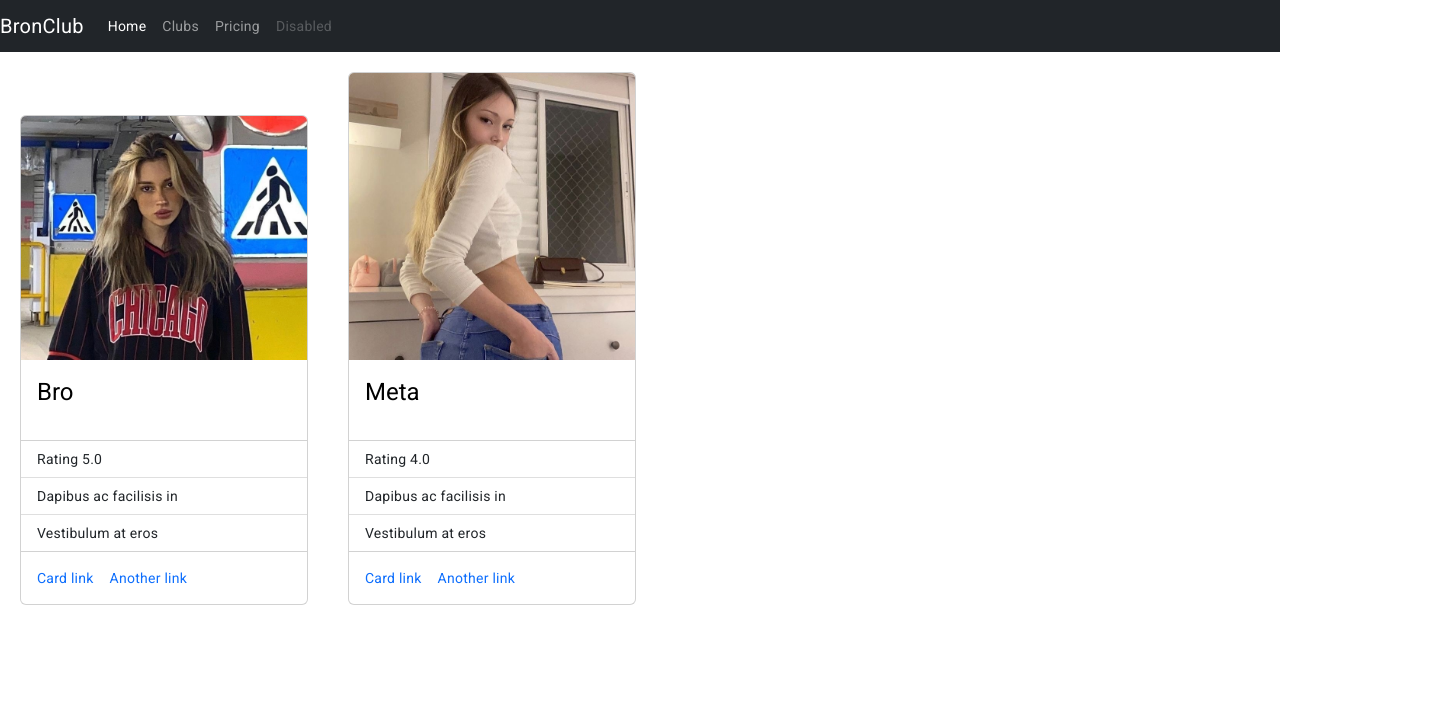
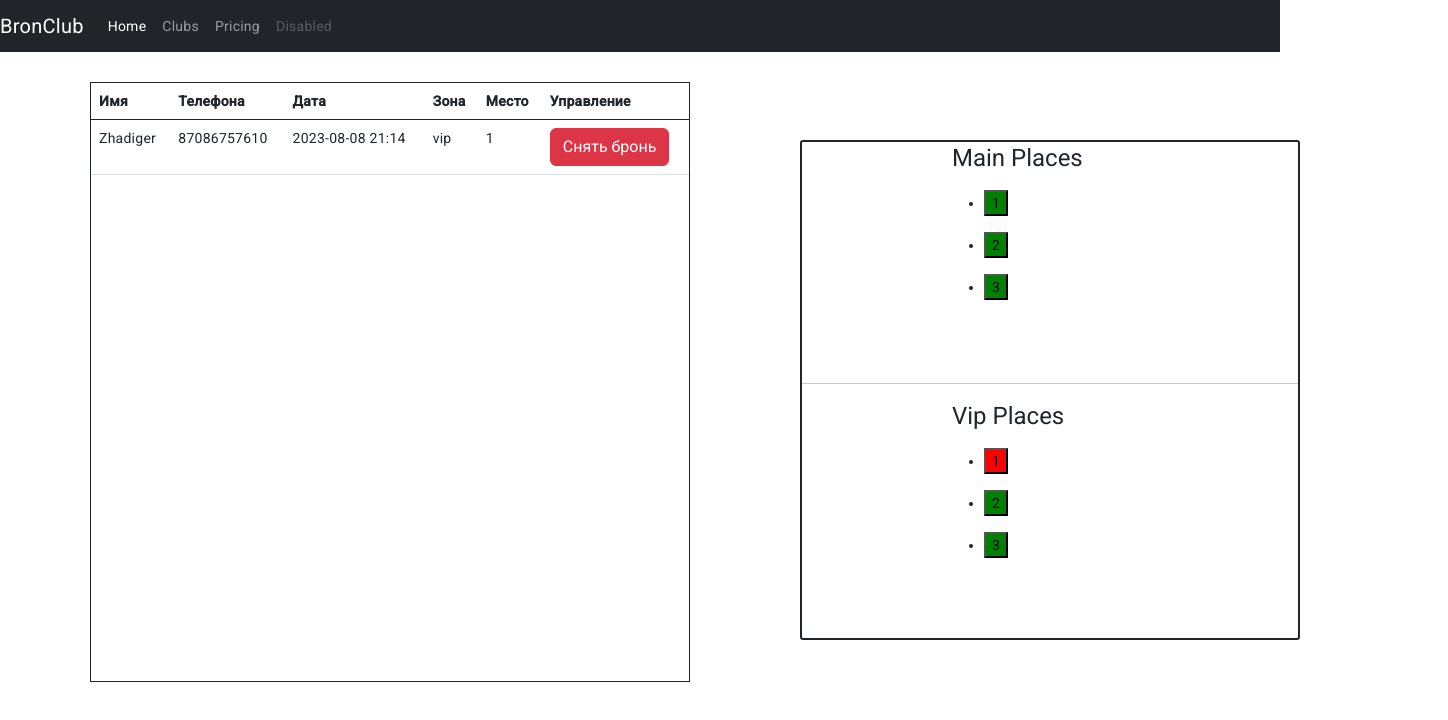
Before and after one commit to Zhadi-1-s/BronClub, an Angular app: page /admin/1 in a window 1280 px wide. Before the commit this address led to /clubs. Shown: the top 720 px of the page, 1448 px wide, since content can reach past the window. Built offline with nearby package versions, Linux system fonts and the light colour scheme; data requests are answered from the project's data file.

Commit message:
second commit

```diff
--- a/server/db.json
+++ b/server/db.json
@@ -11,15 +11,15 @@
             "places": [
               {
                 "place_id": 1,
-                "availability": "booked"
+                "availability": "available"
               },
               {
                 "place_id": 2,
-                "availability": "booked"
+                "availability": "available"
               },
               {
                 "place_id": 3,
-                "availability": "booked"
+                "availability": "available"
               }
             ]
           },
@@ -31,7 +31,7 @@
               },
               {
                 "place_id": 2,
-                "availability": "booked"
+                "availability": "available"
               },
               {
                 "place_id": 3,
@@ -53,7 +53,7 @@
             "places": [
               {
                 "place_id": 1,
-                "availability": "booked"
+                "availability": "available"
               },
               {
                 "place_id": 2,
@@ -61,7 +61,11 @@
               },
               {
                 "place_id": 3,
-                "availability": "booked"
+                "availability": "available"
+              },
+              {
+                "place_id": 4,
+                "availability": "available"
               }
             ]
           },
@@ -77,7 +81,7 @@
               },
               {
                 "place_id": 3,
-                "availability": "booked"
+                "availability": "available"
               }
             ]
           }
@@ -87,42 +91,18 @@
   ],
   "users": [
     {
-      "id:": 1,
+      "id": "ca19eef2-3690-4b6f-b5a1-4ccff08df654",
       "clubId": 1,
-      "userName": "firstUser",
+      "userName": "Zhadiger",
       "telephone": "87086757610",
+      "date": "2023-08-08",
+      "time": "21:14",
+      "area": "vip",
+      "place": {
+        "place_id": 1,
+        "availability": "booked"
+      },
       "placeId": 1
-    },
-    {
-      "id": 2,
-      "clubId": 2,
-      "userName": "secondUser",
-      "telephone": "87776442004",
-      "placeId": 3
-    },
-    {
-      "id": "6dd89365-daa1-4646-a6a9-4d6d50e0b475",
-      "clubId": 2,
-      "placeId": 2
-    },
-    {
-      "id": "818a4a6f-0520-4df5-a38d-b3014b738034",
-      "clubId": 1,
-      "placeId": 3
-    },
-    {
-      "id": "3e154de1-154c-48df-b243-83d94bf75083",
-      "clubId": 1,
-      "userName": "",
-      "telephone": "",
-      "placeId": 3
-    },
-    {
-      "id": "8f67c886-3159-400d-a346-144c5ebb604f",
-      "clubId": 2,
-      "userName": "Zhadiger",
-      "telephone": "877755566644",
-      "placeId": 2
     }
   ]
 }
--- a/src/app/app-routing.module.ts
+++ b/src/app/app-routing.module.ts
@@ -13,6 +13,7 @@ const routes: Routes = [
   {path:'clubs/:id',component:ClubComponent},
   {path:'clubs/places/:id',component:PlacesComponent},
   {path:'admin',component:AdminComponent},
+  {path:'admin/:id',component:AdminComponent},
   {path:'**',redirectTo:'/clubs',pathMatch:'full'},
 ];
 
--- a/src/app/components/admin/admin.component.css
+++ b/src/app/components/admin/admin.component.css
@@ -0,0 +1,37 @@
+.users{
+    position: relative;
+    width: 600px;
+    height: 600px;
+    border: solid 1px;
+    left: 90px;
+    top: 30px;
+}
+.areas{
+    position: absolute;
+    left: 400px;
+    top: 100px;
+    width: 700px;
+    height: 600px;
+    border-radius: 4px;
+}
+.places{
+    position: relative;
+    left: 400px;
+    top: 40px;
+    width: 500px;
+    height: 500px;
+    border: solid 2px;
+    border-radius: 3px;
+}
+.palces ul{
+    list-style: none;
+}
+.mainPlaces{
+    position: relative;
+    left: 150px;
+    height: 225px;
+}
+.vipPlace{
+    position: relative;
+    left: 150px;
+}
--- a/src/app/components/admin/admin.component.html
+++ b/src/app/components/admin/admin.component.html
@@ -1,3 +1,52 @@
-<div *ngFor="let user of users">
-    <h1>{{user.userName}}</h1>
+<div class="areas">
+  <div class="places">
+      <div class="mainPlaces">
+          <h1>Main Places</h1>
+          <ul *ngFor="let place of mainPlaces">
+              <li>
+                  <button [ngStyle]="{'background-color':place.availability === 'booked' ? 'red':'green'}" (click)="toBook()" >
+                      <span>{{place.place_id}}</span>
+                  </button>
+              </li>
+          </ul>
+      </div>
+      <hr>
+      <div class="vipPlace">
+          <h1>Vip Places</h1>
+          <ul *ngFor="let place of vipPlaces">
+              <li>
+                  <button [ngStyle]="{'background-color':place.availability === 'booked' ? 'red':'green'}" (click)="toBook()" >
+                      <span>{{place.place_id}}</span>
+                  </button>
+              </li>
+          </ul>
+      </div>
+  </div>
 </div>
+
+<div class="users">
+  <table class="table">
+      <thead class="thead-dark">
+        <tr>
+          <th scope="col">Имя</th>
+          <th scope="col">Телефона</th>
+          <th scope="col">Дата</th>
+          <th scope="col">Зона</th>
+          <th scope="col">Место</th>
+          <th scope="col">Управление</th>
+        </tr>
+      </thead>
+      <tbody>
+          <tr *ngFor="let user of users">
+              <td>{{user.userName}}</td>
+              <td>{{user.telephone}}</td>
+              <td>{{user.date}} {{user.time}}</td>
+              <td>{{user.area}}</td>
+              <td>{{user.placeId}}</td>
+              <td>
+                  <button class="btn btn-danger" type="button" (click)="deleteBook(user.place,user.area)">Снять бронь</button>
+              </td>
+          </tr>
+      </tbody>
+  </table>
+</div>
--- a/src/app/components/admin/admin.component.ts
+++ b/src/app/components/admin/admin.component.ts
@@ -1,6 +1,23 @@
 import { Component, OnInit } from '@angular/core';
-import { Club } from '../club/club.component';
+import { Club, Place } from '../club/club.component';
 import { UserService } from 'src/app/shared/user.service';
+import { ActivatedRoute } from '@angular/router';
+import { ClubsService } from 'src/app/shared/clubs.service';
+
+interface adminPlace {
+  place_id: number,
+  availability: string;
+}
+interface adminClub {
+  id:number,
+  name:string,
+  rating: string,
+  photoUrl: string,
+  areas : {
+    main: {places:adminPlace[] };
+    vip : {places:adminPlace[] };
+  }[];
+}
 
 @Component({
   selector: 'app-admin',
@@ -9,7 +26,7 @@ import { UserService } from 'src/app/shared/user.service';
 })
 export class AdminComponent implements OnInit {
 
-  adminClub:Club;
+  club:adminClub;
 
   mainPlaces: any[] = [];
   vipPlaces:any[] = [];
@@ -18,19 +35,80 @@ export class AdminComponent implements OnInit {
 
   users:any[];
 
-  constructor(private userService: UserService){}
+  constructor(private userService: UserService, private route: ActivatedRoute, private clubService: ClubsService){}
 
   ngOnInit(): void {
-      this.userService.getUser().subscribe(
-        data => {
-          this.users = data;
-          console.log("get")
+    this.route.paramMap.subscribe((params:any) => {
+      const clubId = +params.get('id');
+      this.clubService.getClubById(clubId).subscribe(
+        (data:adminClub) => {
+          this.club = data;
+          this.showPlaces();
         },
-        error => {
-          console.error(error)
+        error =>{
+          console.error(error);
         }
       );
+    })
+      this.route.paramMap.subscribe((userId:any) => {
+        const uid = +userId.get('id');
+        this.userService.getUserById(uid).subscribe(
+          (data) => {
+            this.users = data;
+            console.warn('users taked succesfully');
+          },
+          error => {
+            console.error(error);
+          }
+        );
+      });
+  }
+  deleteUserFromTable(uid:string, place:adminPlace, area:'main'|'vip'):void{
+    this.deleteBook(place, area);
+    this.userService.deleteUser(uid).subscribe(
+      response => {
+        console.log('user deleted succesfully');
+      },
+      error =>{
+        console.error(error)
+      }
+    );
+  }
+
+  deleteBook(place:adminPlace, area: 'main'| 'vip'):void{
+    console.log('you clicked deleteBoko button')
+    console.log(place, area)
+    console.log(this.club.areas[0].vip.places[0])
+    if(place.availability ==='booked'){
+      place.availability = 'available';
+    }
+    console.log(this.club.areas[0].vip.places[0])
+    // if(place.availability  === 'booked'){
+    //   place.availability = 'available';
+    //   this.clubService.changeAvailability(this.club).subscribe(
+    //     (response)=> {
+    //       console.log('availability changed succesfully');
+    //     },
+    //     error =>{
+    //       console.error(error);
+    //       place.availability = 'booked';
+    //     },
+    //   );
+    // }
   }
 
 
+  showPlaces():void{
+    this.mainPlaces = this.club.areas[0].main.places
+    this.vipPlaces = this.club.areas[0].vip.places
+  }
+  isOpen : boolean = false;
+
+  toBook():void{
+    this.isOpen = true;
+  }
+  closeBook():void{
+    this.isOpen = false;
+  }
+
 }
--- a/src/app/components/club/club.component.html
+++ b/src/app/components/club/club.component.html
@@ -14,8 +14,6 @@
   </div>
 
 </div>
-
-
 
 <div *ngIf="isOpen">
     <div class="booking">
--- a/src/app/components/club/club.component.ts
+++ b/src/app/components/club/club.component.ts
@@ -58,21 +58,6 @@ export class ClubComponent implements OnInit {
       this.router.navigate(['/clubs/places', id]);
     }
 
-    bookPlace(place:Place, area: 'main'| 'vip'):void{
-      if(place.availability  === 'available'){
-        place.availability = 'booked';
-        this.clubService.changeAvailability(this.club).subscribe(
-          ()=> {
-            console.log('availability changed succesfully');
-          },
-          error =>{
-            console.error(error);
-            place.availability = 'available';
-          }
-        );
-      }
-    }
-
   getClubDetails(id:number): any{
     return this.clubService.getClubById(id)
   }
--- a/src/app/components/places/places.component.css
+++ b/src/app/components/places/places.component.css
@@ -46,4 +46,6 @@
     height: 500px;
     background-color: rgba(0, 0, 0, 0.5); /* Semi-transparent black background */
     display: flex;
+    margin-top: 10px;
+    margin-bottom: 10px;
 }
--- a/src/app/components/places/places.component.ts
+++ b/src/app/components/places/places.component.ts
@@ -1,8 +1,9 @@
 import { Component,OnInit,Inject } from '@angular/core';
-import { ActivatedRoute } from '@angular/router';
+import { ActivatedRoute, Router } from '@angular/router';
 import { ClubsService } from 'src/app/shared/clubs.service';
 import { UserService } from 'src/app/shared/user.service';
 import {v4 as uuidv4} from 'uuid';
+import { Place } from '../club/club.component';
 
 @Component({
   selector: 'app-places',
@@ -11,7 +12,7 @@ import {v4 as uuidv4} from 'uuid';
 })
 export class PlacesComponent implements OnInit {
 
-  constructor(private route: ActivatedRoute, private clubService: ClubsService, private userService: UserService){}
+  constructor(private route: ActivatedRoute, private clubService: ClubsService, private userService: UserService, private router:Router){}
 
   club: any;
 
@@ -28,6 +29,8 @@ export class PlacesComponent implements OnInit {
 
   isOpen : boolean = false;
 
+  place:Place;
+  areaName: 'main' | 'vip' = 'main';
 
   ngOnInit(): void {
     this.route.paramMap.subscribe((params:any) => {
@@ -43,12 +46,25 @@ export class PlacesComponent implements OnInit {
       })
     }
 
-    postUser(userName:string, telephone: string){
+    goToAdmin(id:number):void{
+      this.router.navigate(['/admin',id])
+    }
+
+    booking(userName:string, tel: string, place: Place, area: 'main'| 'vip', date:string, time:string):void{
+      this.bookPlace(place, area);
+      // this.postUser(userName, tel,date, time, area, place);
+    }
+
+    postUser(userName:string, telephone: string, date: string, time:string, area: 'main'| 'vip', place:Place){
     const newUser = {
       id: uuidv4(),
       clubId: this.clubId,
       userName,
       telephone,
+      date,
+      time,
+      area,
+      place,
       placeId: this.placeId
     };
     this.userService.createUser(newUser).subscribe(
@@ -60,6 +76,26 @@ export class PlacesComponent implements OnInit {
         console.error( 'the error is ', error, this.clubId , this.placeId)
       }
     );
+  }
+  bookPlace(place:Place, area: 'main'| 'vip'):void{
+    console.log(place)
+    console.log(this.club.areas[0].main.places[0])
+    if(place.availability === 'available'){
+      place.availability = 'booked';
+    }
+    console.log(this.club.areas[0].main.places[0])
+    // if(place.availability  === 'available'){
+    //   place.availability = 'booked';
+    //   this.clubService.changeAvailability(this.club).subscribe(
+    //     ()=> {
+    //       console.log('availability changed succesfully');
+    //     },
+    //     error =>{
+    //       console.error(error);
+    //       place.availability = 'available';
+    //     }
+    //   );
+    // }
   }
 
   getClubDetails(id:number): any{
@@ -80,11 +116,12 @@ export class PlacesComponent implements OnInit {
     console.log('button clicked')
   }
 
-  toBook(id:number, clubId:number):void{
+  toBook(id:number,place: Place, clubId:number, name:'main'|'vip'):void{
     this.isOpen = true;
     this.placeId = id;
     this.clubId = clubId;
-    console.log(id, clubId);
+    this.place = place;
+    this.areaName = name;
   }
   closeBook():void{
     this.isOpen = false;
```
Also changed, not shown: src/app/components/places/places.component.html (+13 -4 lines), src/app/shared/user.service.ts (+8 -0 lines).
